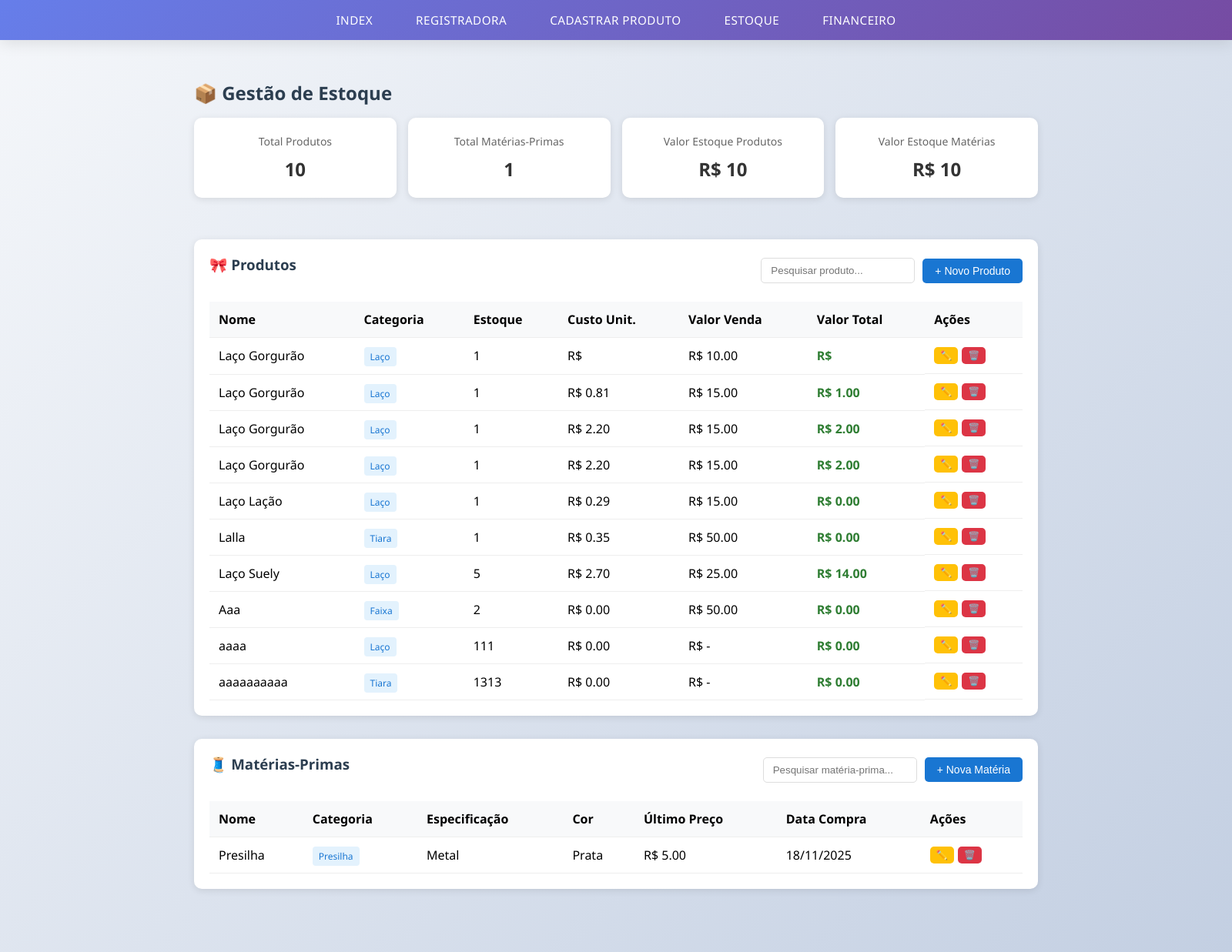
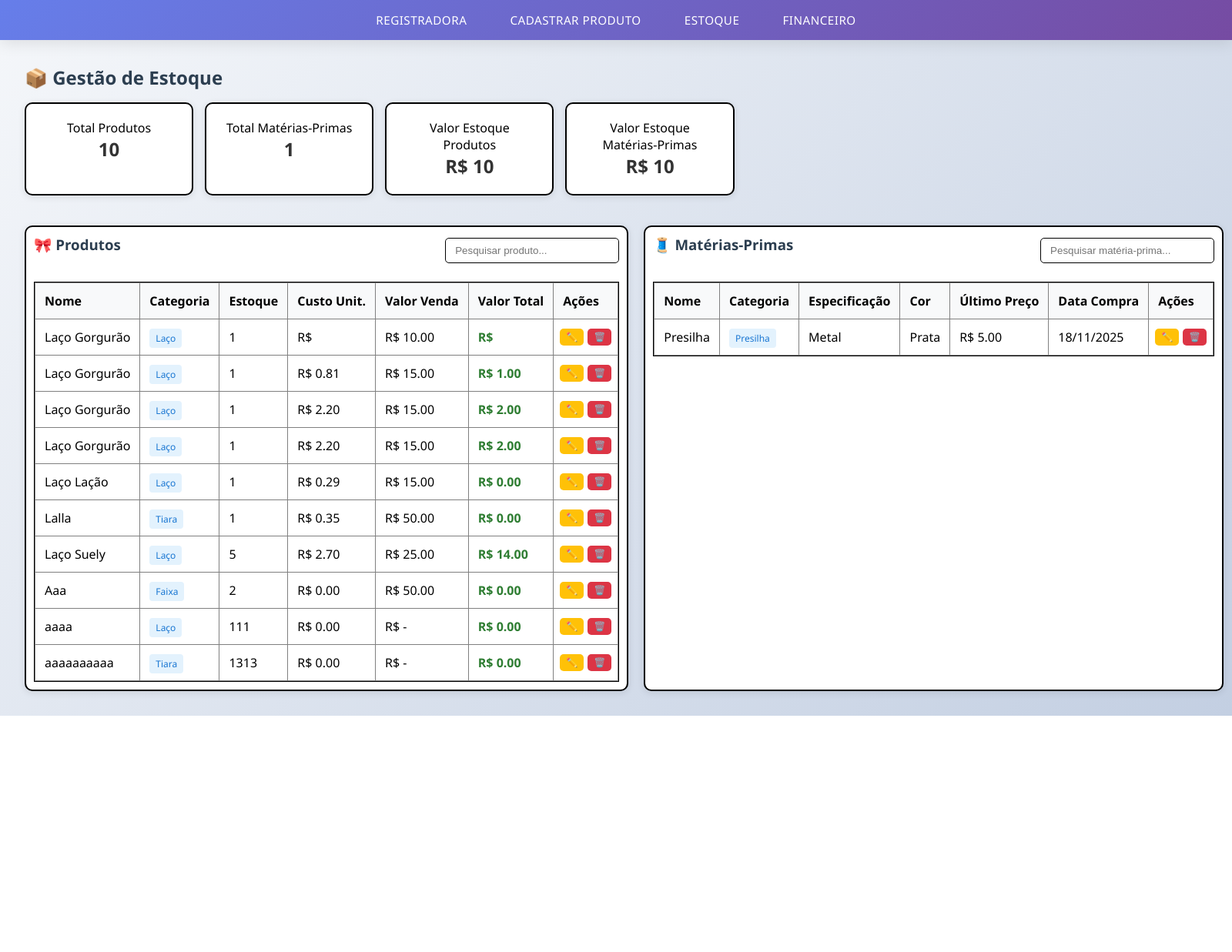
Before and after one commit to gmaneschy/lm-finance, a Django app: template finance/app/templates/estoque.html in a window 1600 px wide. Shown: the whole page at 77% size. After the commit the page ends 930 px from the top, so only its background shows below. Run offline with Django 5.2, Linux system fonts and the light colour scheme; data comes from the database, SQL or seed files in the repository; both versions use the stored data as it was after the commit; tables that the repository leaves empty hold one stand-in row (values such as "Sample post"); the template is opened without the code that fills it: values that come from a table or form of the project are taken from there, most other values are stand-ins (such as "Sample title", 1, 10 or a date in 2020).

Commit message:
css global corrigido

```diff
--- a/finance/app/static/css/cadastrar_produto.css
+++ b/finance/app/static/css/cadastrar_produto.css
@@ -23,6 +23,7 @@
 
 /* ========== COLUNAS ========== */
 .coluna {
+    border: 2px solid black;
     background: white;
     padding: 20px;
     border-radius: 12px;
@@ -435,6 +436,7 @@ textarea {
 
 /* Limita colunas para não ultrapassar */
 .form-container {
+    padding-top: 2px;
     display: grid;
     grid-template-columns: repeat(auto-fit, minmax(300px, 1fr));
     gap: 20px;
--- a/finance/app/static/css/estoque.css
+++ b/finance/app/static/css/estoque.css
@@ -1,15 +1,19 @@
 .estoque-page {
-    padding: 20px;
+    display: flex;
+    flex-direction: column;
 }
 
 .cards-row {
+    width: 60%;
     display: grid;
-    grid-template-columns: repeat(auto-fit, minmax(200px, 1fr));
+    grid-template-columns: repeat(auto-fit, minmax(100px, 1fr));
     gap: 15px;
-    margin-bottom: 30px;
+    margin-bottom: 15px;
+    flex-shrink: 0;
 }
 
 .card {
+    border: 2px solid black;
     background: white;
     padding: 20px;
     border-radius: 10px;
@@ -18,9 +22,8 @@
 }
 
 .card-title {
-    font-size: 14px;
-    color: #666;
-    margin-bottom: 10px;
+    font-size: 16px;
+    color: black;
 }
 
 .card-value {
@@ -29,14 +32,27 @@
     color: #333;
 }
 
+.tabelas-container {
+    display: grid;
+    grid-template-columns: 1fr 1fr;
+    gap: 20px;
+    width: 100%;
+}
+
+.coluna {
+    width: 100%;
+}
 
 .panel {
     background: white;
     border-radius: 10px;
-    padding: 20px;
-    margin-bottom: 30px;
+    border: 2px solid black;
+    padding: 10px;
     box-shadow: 0 2px 10px rgba(0,0,0,0.1);
+    display: flex;
+    flex-direction: column;
 }
+
 
 .panel-header {
     display: flex;
@@ -53,9 +69,33 @@
 
 .mini-search {
     padding: 8px 12px;
-    border: 1px solid #ddd;
+    border: 1px solid black;
     border-radius: 5px;
     width: 200px;
+}
+
+.table-wrap {
+    overflow: hidden;
+    border: 1px solid black;
+    position: relative;
+}
+
+.table-wrap:hover {
+    overflow-y: auto;
+}
+
+.table-wrap::-webkit-scrollbar {
+    width: 6px;
+}
+.table-wrap::-webkit-scrollbar-thumb {
+    background: transparent;
+    border-radius: 3px;
+}
+.table-wrap:hover::-webkit-scrollbar-thumb {
+    background: #c1c1c1;
+}
+.table-wrap:hover::-webkit-scrollbar-thumb:hover {
+    background: #a8a8a8;
 }
 
 .table {
@@ -67,12 +107,26 @@
 .table td {
     padding: 12px;
     text-align: left;
-    border-bottom: 1px solid #eee;
+    border: 1px solid gray;
+    white-space: nowrap;
 }
 
 .table th {
     background: #f8f9fa;
     font-weight: 600;
+    position: sticky;
+    top: 0;
+    z-index: 10;
+}
+
+.actions-header {
+    width: 120px;
+    text-align: center;
+}
+
+.actions-cell {
+    padding: 8px !important;
+    text-align: center;
 }
 
 .badge {
@@ -100,14 +154,16 @@
 .actions {
     display: flex;
     gap: 5px;
+    justify-content: center;
+    align-items: center;
 }
 
 .btn {
-    padding: 8px 16px;
+    padding: 6px 12px;
     border: none;
     border-radius: 5px;
     cursor: pointer;
-    font-size: 14px;
+    font-size: 12px;
     text-decoration: none;
     display: inline-block;
 }
@@ -141,20 +197,17 @@
     display: none;
     position: fixed;
     z-index: 1000;
-    left: 0;
-    top: 0;
-    width: 100%;
-    height: 100%;
+    inset: 0;
     background: rgba(0,0,0,0.5);
 }
 
 .modal-content {
+    border: 2px solid black;
     background: white;
     margin: 5% auto;
     padding: 20px;
     border-radius: 10px;
-    width: 90%;
-    max-width: 500px;
+    width: 20%;
     position: relative;
 }
 
@@ -166,7 +219,6 @@
     cursor: pointer;
     color: #aaa;
 }
-
 .close:hover {
     color: #000;
 }
@@ -174,22 +226,19 @@
 .form-group {
     margin-bottom: 15px;
 }
-
 .form-group label {
     display: block;
     margin-bottom: 5px;
     font-weight: 500;
 }
-
 .form-group input,
 .form-group select,
 .form-group textarea {
-    width: 100%;
-    padding: 8px 12px;
-    border: 1px solid #ddd;
+    width: 95%;
+    padding: 8px;
+    border: 1px solid black;
     border-radius: 5px;
     font-size: 14px;
-    box-sizing: border-box;
 }
 
 .modal-buttons {
@@ -204,3 +253,10 @@
     color: #666;
     font-style: italic;
 }
+
+@media (max-width: 1200px) {
+    .tabelas-container {
+        grid-template-columns: 1fr;
+        gap: 15px;
+    }
+}
--- /dev/null
+++ b/finance/app/static/css/global.css
@@ -0,0 +1,11 @@
+/* Reset e configurações gerais */
+* {
+    margin: 0;
+    padding: 0;
+}
+
+body {
+    font-family: 'Segoe UI', Tahoma, Geneva, Verdana, sans-serif;
+    background: linear-gradient(135deg, #f5f7fa 0%, #c3cfe2 100%);
+    min-height: 100vh;
+}
--- a/finance/app/static/css/navbar.css
+++ b/finance/app/static/css/navbar.css
@@ -1,19 +1,4 @@
 /* navbar.css - Navbar Moderno e Elegante */
-
-/* Reset e configurações gerais */
-* {
-    margin: 0;
-    padding: 0;
-    box-sizing: border-box;
-}
-
-body {
-    font-family: 'Segoe UI', Tahoma, Geneva, Verdana, sans-serif;
-    margin: 0;
-    background: linear-gradient(135deg, #f5f7fa 0%, #c3cfe2 100%);
-    min-height: 100vh;
-}
-
 /* Navbar Principal */
 nav {
     background: linear-gradient(135deg, #667eea 0%, #764ba2 100%);
@@ -140,7 +125,6 @@ nav {
 /* Conteúdo principal */
 .content {
     padding: 2rem;
-    max-width: 1200px;
     margin: 0 auto;
 }
 
--- a/finance/app/static/css/registradora.css
+++ b/finance/app/static/css/registradora.css
@@ -29,11 +29,13 @@ h2 {
 /* Cada formulário ocupa metade da largura disponível */
 form {
     width: 420px; /* tamanho fixo para manter simetria */
+    height: 440px;
     background-color: #fff;
     border: 1px solid #ccc;
     border-radius: 6px;
     padding: 20px;
     box-shadow: 0 2px 4px rgba(0,0,0,0.05);
+    border: 2px solid black;
 }
 
 /* Campos */
--- a/finance/app/static/js/estoque.js
+++ b/finance/app/static/js/estoque.js
@@ -52,14 +52,6 @@ function inicializarPesquisas() {
 }
 
 // ==================== PRODUTOS ====================
-
-function abrirModalNovoProduto() {
-    document.getElementById('titulo-modal-produto').textContent = 'Novo Produto';
-    document.getElementById('form-produto').reset();
-    document.getElementById('produto-id').value = '';
-    document.getElementById('modal-produto').style.display = 'block';
-}
-
 function editarProduto(id) {
     fetch(`/api/produtos/${id}/`)
         .then(response => {
@@ -148,14 +140,6 @@ function fecharModalProduto() {
 }
 
 // ==================== MATÉRIAS-PRIMAS ====================
-
-function abrirModalNovaMateria() {
-    document.getElementById('titulo-modal-materia').textContent = 'Nova Matéria-Prima';
-    document.getElementById('form-materia').reset();
-    document.getElementById('materia-id').value = '';
-    document.getElementById('modal-materia').style.display = 'block';
-}
-
 function editarMateria(id) {
     fetch(`/api/materias/${id}/`)
         .then(response => {
--- a/finance/app/templates/base.html
+++ b/finance/app/templates/base.html
@@ -10,9 +10,6 @@
 </head>
 <body>
   <nav>
-      <a href="{% url 'index' %}">
-          Index
-      </a>
       <a href="{% url 'registradora' %}">
           Registradora
       </a>
--- a/finance/app/templates/cadastrar_produto.html
+++ b/finance/app/templates/cadastrar_produto.html
@@ -154,6 +154,7 @@
 
 <!-- Dados dos materiais para JavaScript -->
 <link rel="stylesheet" href="{% static 'css/cadastrar_produto.css' %}">
+<link rel="stylesheet" href="{% static 'css/global.css' %}">
 <script src="{% static 'js/cadastrar_produto.js' %}"></script>
 <script src="https://code.jquery.com/jquery-3.6.0.min.js"></script>
 <script id="materiais-data" type="application/json">{{ materiais_data_json|safe }}</script>
--- a/finance/app/templates/estoque.html
+++ b/finance/app/templates/estoque.html
@@ -21,11 +21,12 @@
             <div class="card-value">R$ {{ valor_total_produtos }}</div>
         </div>
         <div class="card small">
-            <div class="card-title">Valor Estoque Matérias</div>
+            <div class="card-title">Valor Estoque Matérias-Primas</div>
             <div class="card-value">R$ {{ valor_total_materias }}</div>
         </div>
     </div>
-
+</div>
+<div class="coluna">
     <!-- Container das Tabelas Lado a Lado -->
     <div class="tabelas-container">
         <!-- Tabela de Produtos -->
@@ -34,7 +35,6 @@
                 <h3>🎀 Produtos</h3>
                 <div class="panel-actions">
                     <input type="text" id="pesquisa-produto" class="mini-search" placeholder="Pesquisar produto...">
-                    <button class="btn btn-primary" onclick="abrirModalNovoProduto()">+ Novo Produto</button>
                 </div>
             </header>
 
@@ -48,7 +48,7 @@
                             <th>Custo Unit.</th>
                             <th>Valor Venda</th>
                             <th>Valor Total</th>
-                            <th>Ações</th>
+                            <th class="actions-header">Ações</th>
                         </tr>
                     </thead>
                     <tbody id="tbody-produtos">
@@ -65,9 +65,11 @@
                                 {% widthratio p.custo_total 1 p.quantidade_em_estoque as valor_total %}
                                 R$ {{ valor_total|floatformat:2 }}
                             </td>
-                            <td class="actions">
-                                <button class="btn btn-sm btn-editar" onclick="editarProduto({{ p.id }})">✏️</button>
-                                <button class="btn btn-sm btn-excluir" onclick="excluirProduto({{ p.id }})">🗑️</button>
+                            <td class="actions-cell">
+                                <div class="actions">
+                                    <button class="btn btn-sm btn-editar" onclick="editarProduto({{ p.id }})">✏️</button>
+                                    <button class="btn btn-sm btn-excluir" onclick="excluirProduto({{ p.id }})">🗑️</button>
+                                </div>
                             </td>
                         </tr>
                         {% empty %}
@@ -86,7 +88,6 @@
                 <h3>🧵 Matérias-Primas</h3>
                 <div class="panel-actions">
                     <input type="text" id="pesquisa-materia" class="mini-search" placeholder="Pesquisar matéria-prima...">
-                    <button class="btn btn-primary" onclick="abrirModalNovaMateria()">+ Nova Matéria</button>
                 </div>
             </header>
 
@@ -100,7 +101,7 @@
                             <th>Cor</th>
                             <th>Último Preço</th>
                             <th>Data Compra</th>
-                            <th>Ações</th>
+                            <th class="actions-header">Ações</th>
                         </tr>
                     </thead>
                     <tbody id="tbody-materias">
@@ -120,9 +121,11 @@
                                     {% if compra %}{{ compra.data_compra|date:"d/m/Y" }}{% else %}-{% endif %}
                                 {% endwith %}
                             </td>
-                            <td class="actions">
-                                <button class="btn btn-sm btn-editar" onclick="editarMateria({{ m.id }})">✏️</button>
-                                <button class="btn btn-sm btn-excluir" onclick="excluirMateria({{ m.id }})">🗑️</button>
+                            <td class="actions-cell">
+                                <div class="actions">
+                                    <button class="btn btn-sm btn-editar" onclick="editarMateria({{ m.id }})">✏️</button>
+                                    <button class="btn btn-sm btn-excluir" onclick="excluirMateria({{ m.id }})">🗑️</button>
+                                </div>
                             </td>
                         </tr>
                         {% empty %}
@@ -135,7 +138,6 @@
             </div>
         </section>
     </div>
-</div>
 
 <!-- Modal Produto -->
 <div id="modal-produto" class="modal">
@@ -226,6 +228,8 @@
 
 {% block scripts %}
 <link rel="stylesheet" href="{% static 'css/estoque.css' %}">
+<link rel="stylesheet" href="{% static 'css/global.css' %}">
+
 <script src="{% static 'js/estoque.js' %}"></script>
 {% endblock %}
 
--- a/finance/app/templates/financeiro.html
+++ b/finance/app/templates/financeiro.html
@@ -130,6 +130,7 @@
 
 {% block scripts %}
 <link rel="stylesheet" href="{% static 'css/financeiro.css' %}">
+<link rel="stylesheet" href="{% static 'css/global.css' %}">
 <script src="{% static 'js/financeiro.js' %}"></script>
 {% endblock %}
 {% endblock %}
--- a/finance/app/templates/registradora.html
+++ b/finance/app/templates/registradora.html
@@ -48,6 +48,7 @@
 
 {% block scripts %}
 <link rel="stylesheet" href="{% static 'css/registradora.css' %}">
+<link rel="stylesheet" href="{% static 'css/global.css' %}">
 <script src="{% static 'js/registradora.js' %}"></script>
 {% endblock %}
 {% endblock %}
--- a/finance/app/views.py
+++ b/finance/app/views.py
@@ -12,9 +12,6 @@ from django.views.decorators.csrf import csrf_exempt
 
 
 # Create your views here.
-def index(request):
-    return render(request, 'index.html')
-
 def registradora(request):
     form_mp = MateriaPrimaForm(request.POST or None)
     form_compra = CompraMateriaPrimaForm(request.POST or None)
--- a/finance/finance/urls.py
+++ b/finance/finance/urls.py
@@ -22,8 +22,7 @@ urlpatterns = [
     path('admin/', admin.site.urls),
 
     # Páginas principais
-    path('', views.index, name='index'),
-    path('templates/index/', views.index, name='index'),
+    path('', views.estoque, name='estoque'),
     path('templates/registradora/', views.registradora, name='registradora'),
     path('autocomplete/marcas/', views.autocomplete_marcas, name='autocomplete_marcas'),
     path('autocomplete/fornecedores/', views.autocomplete_fornecedores, name='autocomplete_fornecedores'),
```
Also changed, not shown: finance/app/templates/index.html (deleted, +0 -8 lines), finance/db.sqlite3.
